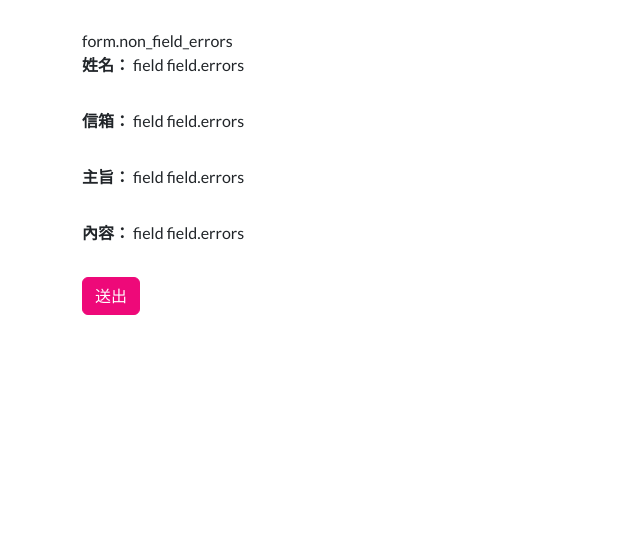
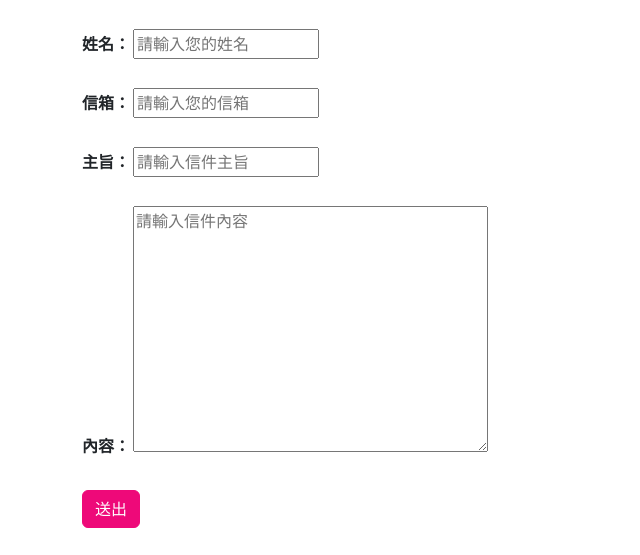
Before and after one commit to daniel-cy-lee/django-demo, a Django app: page /inquiry/ in a window 1280 px wide. Shown: the part 67-622 px from the top of the page, without its empty margins (0-640 px from the left). Run offline with Django 4.2, Linux system fonts and the light colour scheme; some libraries are stand-ins or nearby versions.

Commit message:
修正複製貼上錯誤
51, 52, 54 頁

```diff
--- a/private_diary/diary/forms.py
+++ b/private_diary/diary/forms.py
@@ -7,7 +7,7 @@ class InquiryForm(forms.Form):
     message = forms.CharField(label="內容", widget=forms.Textarea)
 
     def __init__(self, *args, **kwargs):
-        super().__init__(self, *args, **kwargs)
+        super().__init__(*args, **kwargs)
 
         self.fields["name"].widget.attrs["class"] = "form_control"
         self.fields["name"].widget.attrs["placeholder"] = "請輸入您的姓名"
@@ -21,3 +21,6 @@ class InquiryForm(forms.Form):
 
         self.fields["message"].widget.attrs["class"] = "form_control"
         self.fields["message"].widget.attrs["placeholder"] = "請輸入信件內容"
+
+    def send_email(self):
+        name = self.cleaned_data["name"]
--- a/private_diary/diary/templates/inquiry.html
+++ b/private_diary/diary/templates/inquiry.html
@@ -10,15 +10,15 @@
           <form method="post">
                  {% csrf_token %}
 
-                 form.non_field_errors
+                 {{ form.non_field_errors }}
 
                  {% for field in form %}
                  <div class="mb-4 col-8">
                       <label for="{{ field.id_for_label }}" class="form-label">
                           <strong>{{ field.label_tag }}</strong>
                      </label>
-                     field
-                     field.errors
+                     {{ field }}
+                     {{ field.errors }}
                  </div>
                  {% endfor %}
                <button class="btn btn-primary" type="submit">送出</button>
```
